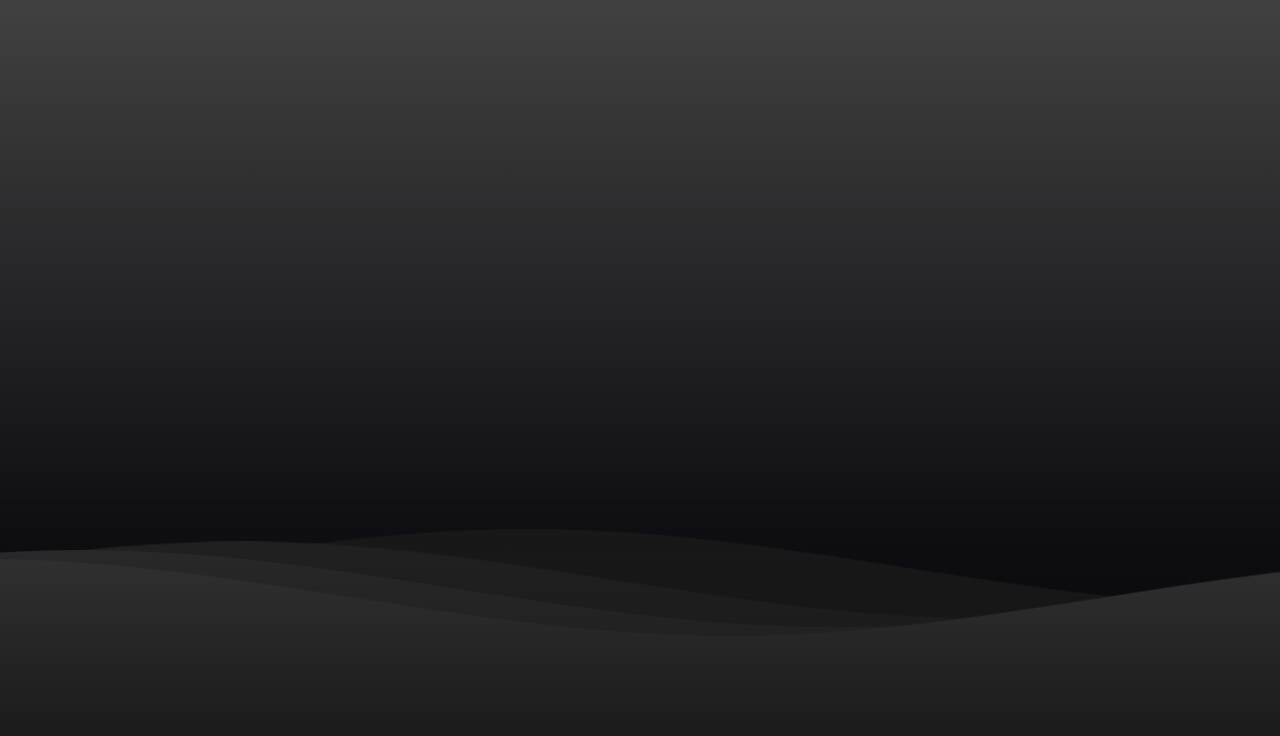
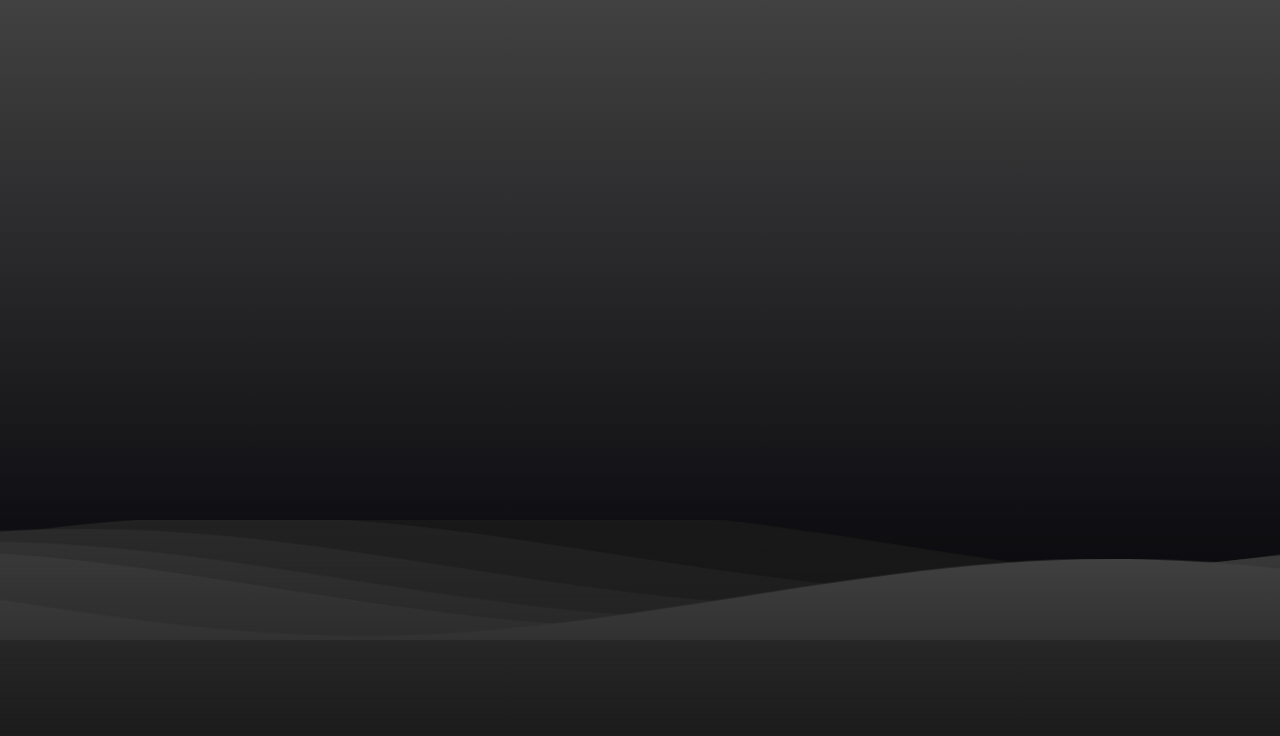
Before and after one commit to loglot/waves, a plain HTML site: page index.html in a window 1280 px wide. Drawn offline with Linux system fonts and the light colour scheme.

Commit message:
added the waves

```diff
--- a/index.html
+++ b/index.html
@@ -16,10 +16,12 @@ of Simple CSS Waves-->
         <path id="gentle-wave" d="M-160 44c30 0 58-18 88-18s 58 18 88 18 58-18 88-18 58 18 88 18 v44h-352z" />
         </defs>
         <g class="parallax">
-        <use xlink:href="#gentle-wave" x="48" y="0" fill="rgba(25,25,25,1" />
-        <use xlink:href="#gentle-wave" x="48" y="3" fill="rgba(35,35,35,1)" />
-        <use xlink:href="#gentle-wave" x="48" y="5" fill="rgba(45,45,45,1)" />
-        <use xlink:href="#gentle-wave" x="48" y="7" fill="rgba(55,55,55,1)" />
+        <use xlink:href="#gentle-wave" x="48" y="-5" fill="rgba(25,25,25,1)" />
+        <use xlink:href="#gentle-wave" x="48" y="-3" fill="rgba(35,35,35,1)" />
+        <use xlink:href="#gentle-wave" x="48" y="0" fill="rgba(45,45,45,1" />
+        <use xlink:href="#gentle-wave" x="48" y="3" fill="rgba(55,55,55,1)" />
+        <use xlink:href="#gentle-wave" x="48" y="5" fill="rgba(65,65,65,1)" />
+        <use xlink:href="#gentle-wave" x="48" y="7" fill="rgba(75,75,75,1)" />
         </g>
         </svg>
         </div>
```
